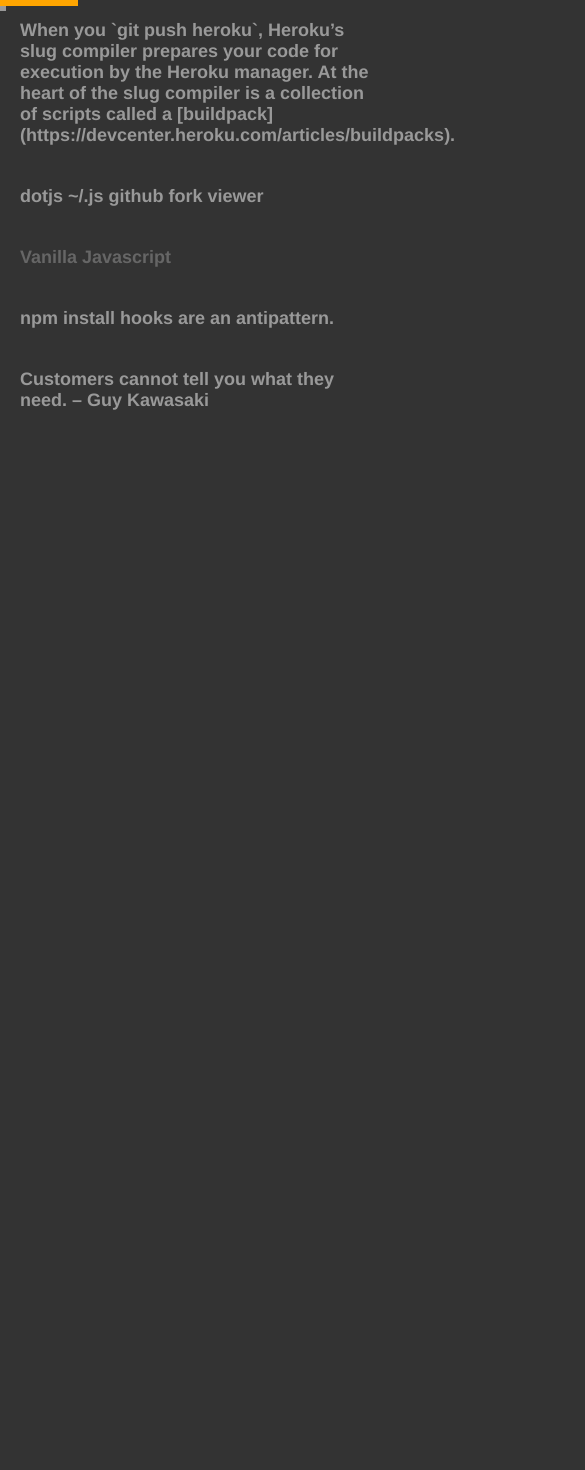
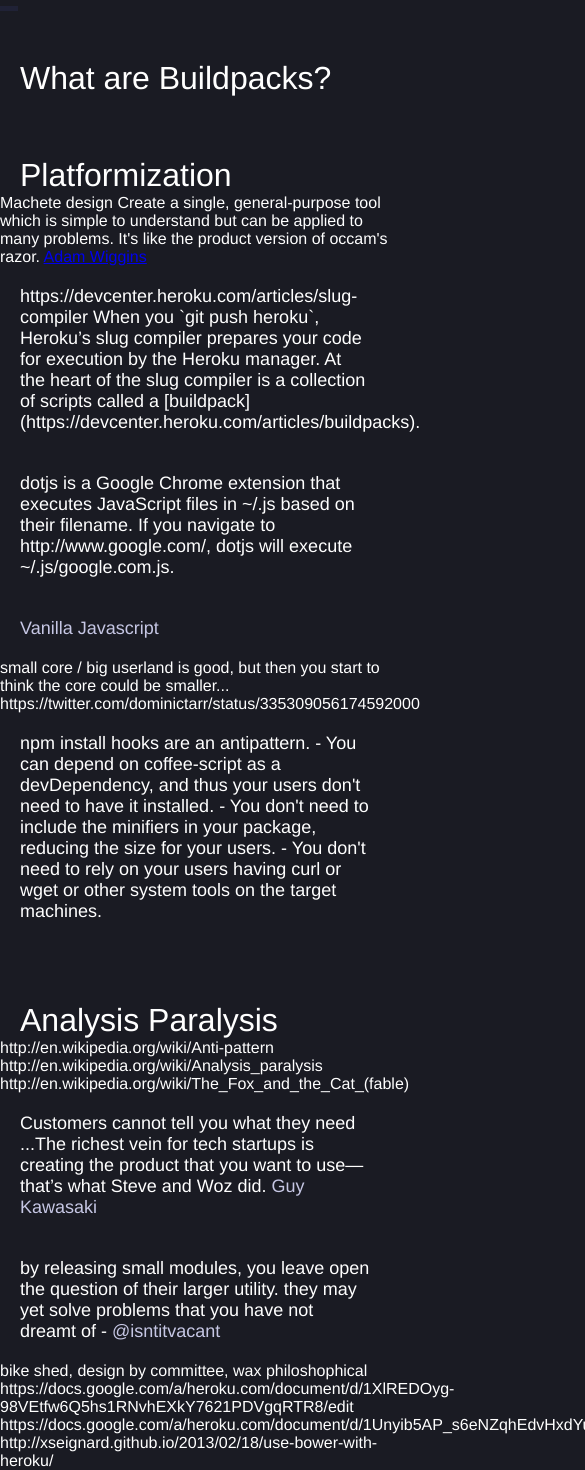
Before and after one commit to zeke/ba2, a website: page public/index.html in a window 390 px wide. Shown: the top 1470 px of the page, 585 px wide, since content can reach past the window. Before the commit the page ends 844 px from the top, so only its background shows below. Drawn offline with Linux system fonts and the light colour scheme.

Commit message:
get a fever. a scroll fever

```diff
--- a/public/index.html
+++ b/public/index.html
@@ -5,11 +5,30 @@
 <script src='scripts/jquery-2.0.1.min.js'></script>
 <script src="scripts/index.js"></script>
 
+<script src='//use.typekit.net/lpc2yow.js'></script>
+<script>try{Typekit.load();}catch(e){}</script>
+
 <ol id="slides">
+
+  <li>
+    <h1>What are Buildpacks?</h1>
+  </li>
+
+
+  <li>
+    <h1>Platformization</h1>
+  </li>
+
+  <li>
+    Machete design
+    Create a single, general-purpose tool which is simple to understand but can be applied to many problems. It's like the product version of occam's razor. <a href="https://gist.github.com/adamwiggins/5687294">Adam Wiggins</a>
+  </li>
 
   <li>
   <figure>
     <figcaption>
+      https://devcenter.heroku.com/articles/slug-compiler
+
       When you `git push heroku`, Heroku’s slug compiler prepares your code for execution by the Heroku manager. At the heart of the slug compiler is a collection of scripts called a [buildpack](https://devcenter.heroku.com/articles/buildpacks).
     </figcaption>
   </figure>
@@ -18,7 +37,7 @@
   <li>
   <figure>
     <figcaption>
-      dotjs ~/.js github fork viewer
+      dotjs is a Google Chrome extension that executes JavaScript files in ~/.js based on their filename. If you navigate to http://www.google.com/, dotjs will execute ~/.js/google.com.js.
     </figcaption>
   </figure>
   </li>
@@ -32,9 +51,35 @@
   </li>
 
   <li>
+    small core / big userland is good, but then you start to think the core could be smaller...
+    https://twitter.com/dominictarr/status/335309056174592000
+  </li>
+
+  <li>
     <figure>
       <figcaption>
         npm install hooks are an antipattern.
+
+        - You can depend on coffee-script as a devDependency, and thus your users don't need to have it installed.
+        - You don't need to include the minifiers in your package, reducing the size for your users.
+        - You don't need to rely on your users having curl or wget or other system tools on the target machines.
+      </figcaption>
+    </figure>
+  </li>
+
+  <li>
+    <h1>Analysis Paralysis</h1>
+    http://en.wikipedia.org/wiki/Anti-pattern
+    http://en.wikipedia.org/wiki/Analysis_paralysis
+    http://en.wikipedia.org/wiki/The_Fox_and_the_Cat_(fable)
+  </li>
+
+
+  <li>
+    <figure>
+      <figcaption>
+        Customers cannot tell you what they need ...The richest vein for tech startups is creating the product that you want to use—that’s what Steve and Woz did.
+        <a href="http://blog.guykawasaki.com/2011/10/what-i-learned-from-steve-jobs.html">Guy Kawasaki</a>
       </figcaption>
     </figure>
   </li>
@@ -42,13 +87,21 @@
   <li>
     <figure>
       <figcaption>
-        Customers cannot tell you what they need. – Guy Kawasaki
-
+        by releasing small modules, you leave open the question of their larger utility. they may yet solve problems that you have not dreamt of -
+        <a href="https://twitter.com/isntitvacant/status/339091631414317057">@isntitvacant</a>
       </figcaption>
     </figure>
   </li>
 
+  <li>
+    bike shed, design by committee, wax philoshophical
+  </li>
+
+  <li>
+    https://docs.google.com/a/heroku.com/document/d/1XlREDOyg-98VEtfw6Q5hs1RNvhEXkY7621PDVgqRTR8/edit
+    https://docs.google.com/a/heroku.com/document/d/1Unyib5AP_s6eNZqhEdvHxdYuE3SsmVuyJj815nyLQXA/edit
+
+    http://xseignard.github.io/2013/02/18/use-bower-with-heroku/
+  </li>
+
 </ol>
-
-<div id="elapsis"></div>
-<div id="page_counter"></div>
--- a/public/scripts/index.js
+++ b/public/scripts/index.js
@@ -1,16 +1,14 @@
 (function() {
-  var Carousel, Elapsis;
+  var Carousel, Elapsis,
+    __bind = function(fn, me){ return function(){ return fn.apply(me, arguments); }; };
 
   Carousel = (function() {
-    function Carousel(selector, duration) {
+    function Carousel(selector) {
       var _this = this;
-
       this.selector = selector;
-      this.duration = duration != null ? duration : 5 * 60 * 1000;
       this.slide_count = document.querySelectorAll("" + this.selector + " > *").length;
       $('body').on('keydown', function(event) {
         var _ref, _ref1;
-
         if ((_ref = event.keyCode) === 39 || _ref === 40) {
           _this.next();
         }
@@ -18,11 +16,7 @@
           return _this.prev();
         }
       });
-      $("#elapsis").animate({
-        width: "100%"
-      }, this.duration, 'linear');
       this.getOffset();
-      this.updatePageCounter();
     }
 
     Carousel.prototype.getOffset = function() {
@@ -48,12 +42,6 @@
       return this.animate();
     };
 
-    Carousel.prototype.updatePageCounter = function() {
-      return $("#page_counter").animate({
-        width: ((this.offset + 1) / this.slide_count * 100) + "%"
-      });
-    };
-
     Carousel.prototype.animate = function() {
       $("html, body").animate({
         scrollTop: window.innerHeight * this.offset
@@ -67,20 +55,15 @@
 
   window.Carousel = Carousel;
 
-  $(function() {
-    return window.carousel = new Carousel('#slides');
-  });
-
   Elapsis = (function() {
     function Elapsis(dom_id, scaled_property, duration) {
       var properties;
-
-      this.dom_id = dom_id;
+      this.dom_id = dom_id != null ? dom_id : 'elapsis';
       this.scaled_property = scaled_property != null ? scaled_property : 'width';
       this.duration = duration != null ? duration : 3000;
       this.el = document.createElement('div');
       this.el.setAttribute('id', this.dom_id);
-      this.el.setAttribute('class', 'elapsis');
+      this.el.setAttribute('class', this.dom_id);
       document.body.appendChild(this.el);
       properties = {};
       properties[this.scaled_property] = '100%';
@@ -93,4 +76,38 @@
 
   window.Elapsis = Elapsis;
 
+  $(function() {
+    window.carousel = new Carousel('#slides');
+    window.elapsis = new Elapsis('elapsis', 'width', 2 * 60 * 1000);
+    return window.scrollFever = new ScrollFever();
+  });
+
+  this.ScrollFever = (function() {
+    function ScrollFever(dom_id) {
+      this.dom_id = dom_id != null ? dom_id : 'scroll-fever';
+      this.paint = __bind(this.paint, this);
+      this.el = document.createElement('div');
+      this.el.setAttribute('id', this.dom_id);
+      this.el.setAttribute('class', this.dom_id);
+      document.body.appendChild(this.el);
+      document.addEventListener('scroll', this.paint);
+      this.paint();
+    }
+
+    ScrollFever.prototype.getBodyHeight = function() {
+      var body, html;
+      body = document.body;
+      html = document.documentElement;
+      return Math.max(body.scrollHeight, body.offsetHeight, html.clientHeight, html.scrollHeight, html.offsetHeight);
+    };
+
+    ScrollFever.prototype.paint = function() {
+      this.scale = (window.scrollY / (this.getBodyHeight() - window.innerHeight) * 100) + "%";
+      return this.el.style.width = this.scale;
+    };
+
+    return ScrollFever;
+
+  })();
+
 }).call(this);
--- a/src/scripts/timer.coffee
+++ b/src/scripts/elapsis.coffee
@@ -1,11 +1,11 @@
 class Elapsis
 
-  constructor: (@dom_id, @scaled_property='width', @duration=3000) ->
+  constructor: (@dom_id='elapsis', @scaled_property='width', @duration=3000) ->
 
     # Create DOM element
     @el = document.createElement('div')
     @el.setAttribute('id', @dom_id)
-    @el.setAttribute('class', 'elapsis')
+    @el.setAttribute('class', @dom_id)
     document.body.appendChild(@el)
 
     properties = {}
--- a/src/styles/_mixins.sass
+++ b/src/styles/_mixins.sass
@@ -1,5 +1,5 @@
 =fonty
-  font-family: "Helvetica Neue", helvetica, arial
+  font-family: "proxima-nova", "Helvetica Neue", helvetica, arial
 
 =centered
   position: absolute
--- a/src/styles/index.sass
+++ b/src/styles/index.sass
@@ -1,15 +1,15 @@
 @import "media-queries"
 @import "mixins"
 
-$background_color: #333
-$text_color: #999
-$image_border_color: #000
-$link_color: #666
-$link_hover_color: #999
+$background-color: #1A1B23
+$text-color: #FFF
+$image_border-color: #FFF
+$link-color: #C6C7E4
+$link_hover-color: #FFF
 
 $slide_num_padding: 10px
 $slide_num_font_size: 18px
-$slide_num_label_color: #BBB
+$slide_num_label-color: #BBB
 
 $desktop_slide_padding: 30px
 $desktop_heading_size: 80px
@@ -19,8 +19,8 @@
 $mobile_heading_size: 32px
 $mobile_text_size: 18px
 
-$page_counter_color: orange
-$elapsis_color: #999
+$scroll-fever-color: rgba(38, 43, 75, 1)
+$elapsis-color: rgba(38, 43, 75, 0.5)
 
 *
   -moz-box-sizing: border-box
@@ -31,38 +31,11 @@
   +fonty
   margin: 0
   padding: 0
-  background: $background_color
+  background: $background-color
+  color: $text-color
 
-hgroup
-  +centered
-  background: transparent url(../images/beaverbrook_logo.png) no-repeat center top
-  padding-top: 90px
-  +mobile-only
-    +not_centered
-    margin: 80px 0
-
-  h1, h2
-    text-align: center
-
-  h1
-    margin: 0
-    padding: 0
-
-  h2
-    color: $text_color
-    font-size: 18px
-    margin: 0
-    padding: 0
-
-h3.tip
-  +centered_bottom
-  font-size: 16px
+h1,h2,h3,h4,h5,h6
   font-weight: normal
-  color: $text_color
-  margin: 0
-  padding: 0
-  +mobile-only
-    display: none
 
 ol#slides
   counter-reset: slideNum
@@ -89,9 +62,8 @@
       right: $slide_num_padding
       display: "block"
       font-size: $slide_num_font_size
-      color: $slide_num_label_color
+      color: $slide_num_label-color
       display: none
-
 
     > h1
       +centered_left
@@ -114,12 +86,12 @@
         height: auto
 
       a
-        color: $image_border_color
+        color: $image_border-color
       img
         +centered_right($desktop_slide_padding)
         max-height: 80%
         max-width: 50%
-        border: 10px solid $image_border_color
+        border: 10px solid $image_border-color
         &.borderless
           border-color: transparent
         +mobile-only
@@ -128,8 +100,8 @@
           border: none
 
       figcaption
-        color: $text_color
-        font-weight: bold
+        color: $text-color
+        font-weight: normal
         font-size: $desktop_text_size
         max-width: 40%
         +centered_left($desktop_slide_padding)
@@ -140,20 +112,20 @@
           padding: $mobile_slide_padding
 
         a
-          color: $link_color
+          color: $link-color
           text-decoration: none
           &:hover
-            color: $link_hover_color
+            color: $link_hover-color
             text-decoration: underline
 
 
-#page_counter
+#scroll-fever
   position: fixed
   top: 0
   left: 0
   width: 0
   height: 6px
-  background: $page_counter_color
+  background: $scroll-fever-color
 
 #elapsis
   position: fixed
@@ -161,4 +133,4 @@
   left: 0
   width: 0
   height: 5px
-  background: $elapsis_color
+  background: $elapsis-color
```
Also changed, not shown: package.json (+3 -4 lines), src/scripts/carousel.coffee (+2 -8 lines), src/scripts/index.coffee (+2 -8 lines), src/scripts/scroll-fever.coffee (added, +29 -0 lines), public/styles/index.css.
